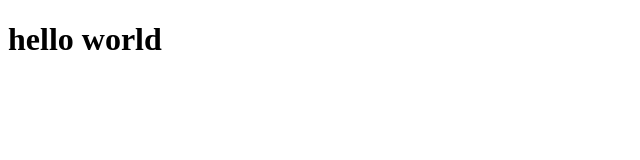
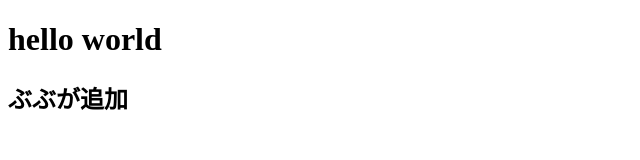
Before and after one commit to ToshifumiFurusawa/Github--, a plain HTML site: page index.html in a window 1280 px wide. Shown: the whole page, without its empty margins (0-640 px from the left). Drawn offline with Linux system fonts and the light colour scheme.

Commit message:
ぶぶの１st編集

```diff
--- a/index.html
+++ b/index.html
@@ -8,5 +8,6 @@
   </head>
   <body>
     <h1>hello world</h1>
+    <h2>ぶぶが追加</h2>
   </body>
 </html>
```
